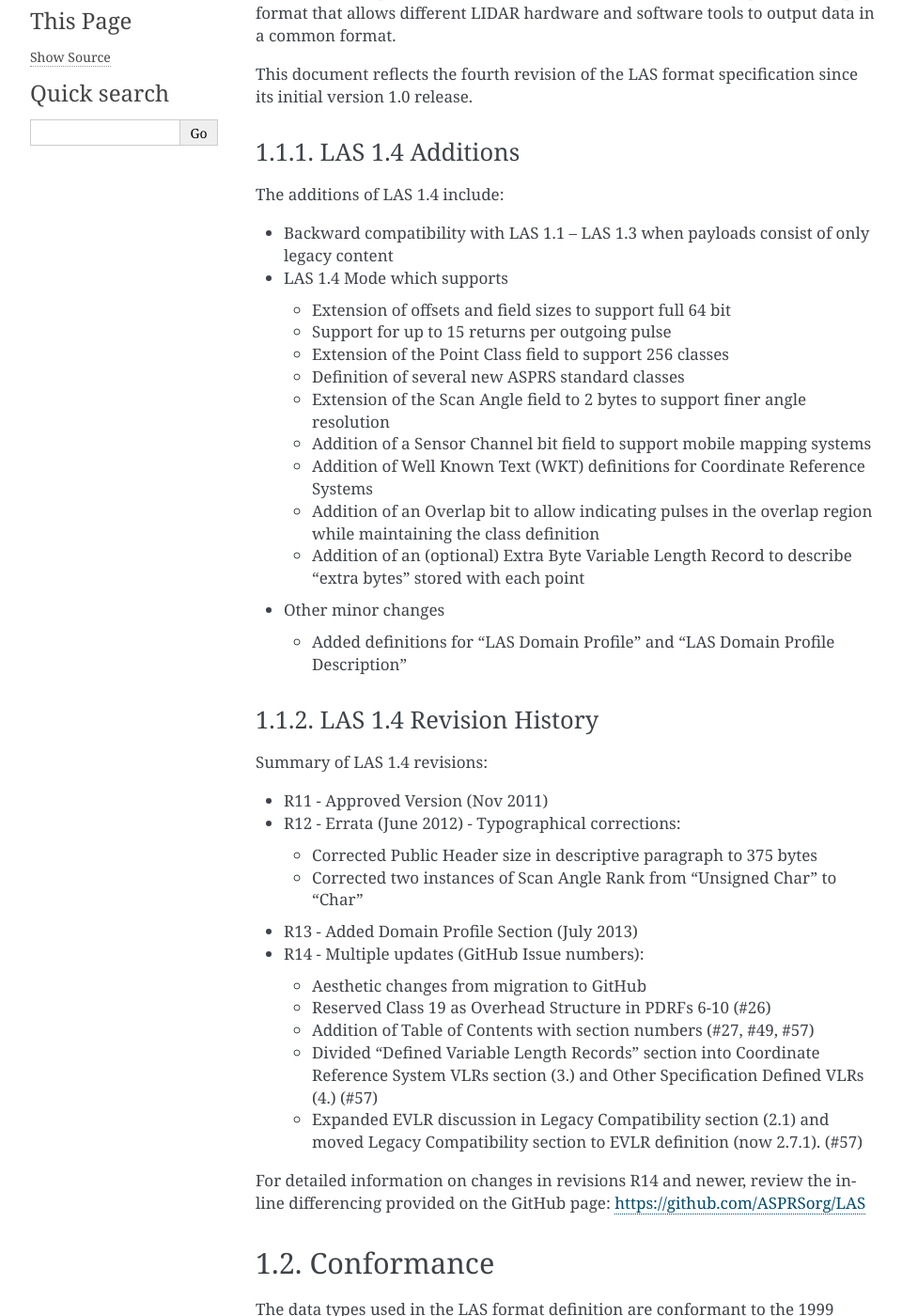
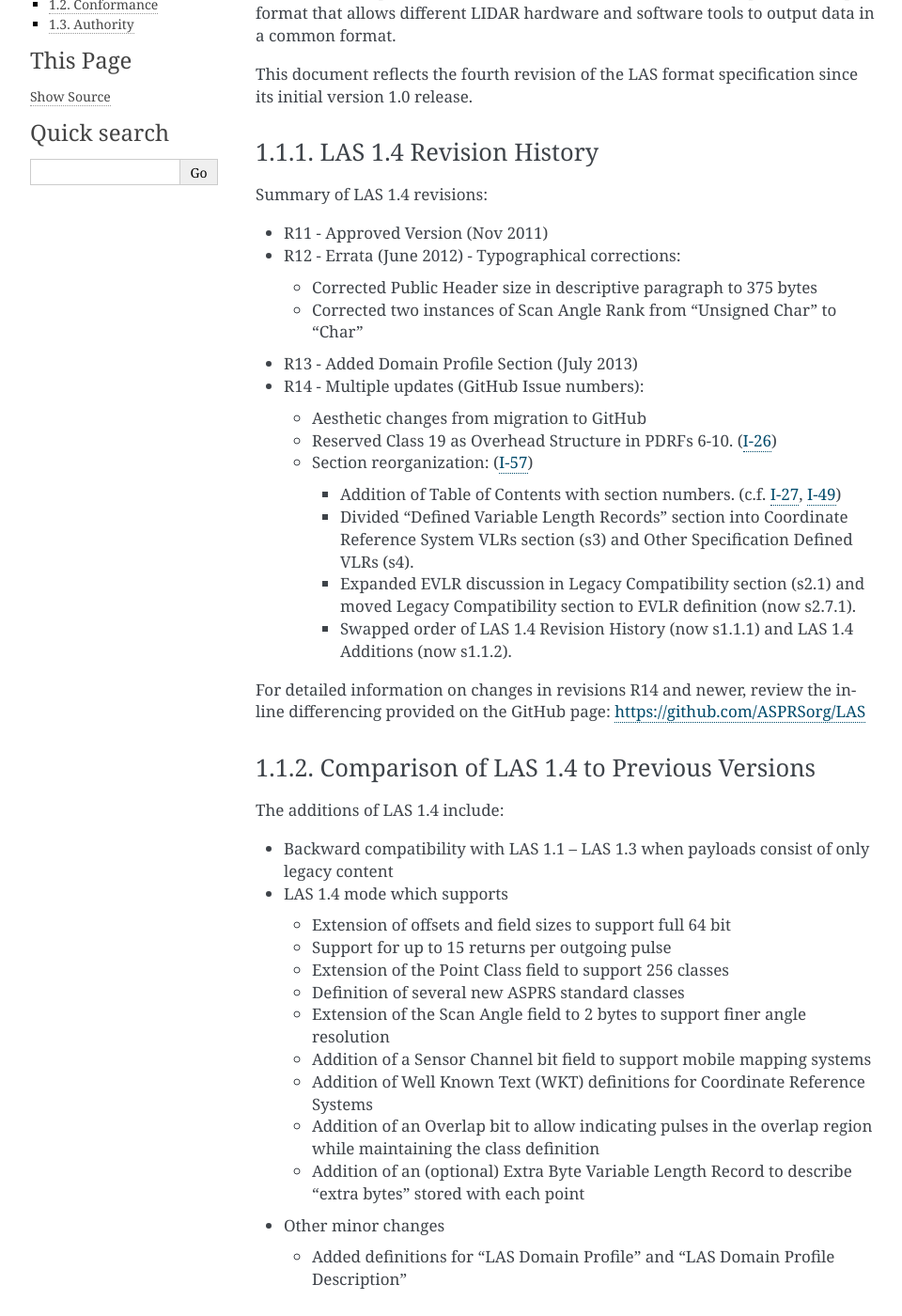
Before and after one commit to ASPRSorg/LAS, a Sphinx documentation site: the page built from source/01_intro.txt, in a window 1280 px wide and 1400 px high, scrolled down 268 px. Shown: the whole window at 94% size, without its empty margins (148-1108 px from the left). Built offline with Sphinx 7.4.7, drawn with Linux system fonts in a browser that asks for light colours; some of the changed lines change nothing that is shown; some of the changed text lies outside the part shown.

Commit message:
Swapped order of LAS 1.4 Revision History and LAS 1.4 Additions. Renamed "LAS 1.4 Additions" to "Comparison of LAS 1.4 to Previous Versions". Added issue links to changelog in 01_intro.txt.

```diff
--- a/source/01_intro.txt
+++ b/source/01_intro.txt
@@ -14,14 +14,50 @@
 This document reflects the fourth revision of the LAS format specification
 since its initial version 1.0 release.
 
-LAS 1.4 Additions
+
+LAS 1.4 Revision History
+~~~~~~~~~~~~~~~~~~~~~~~~~~~~~~~~~~~~~~~~~~~~~~~~~~~~~~~~~~~~~~~~~~~~~~~~~~~~~~~~
+
+Summary of LAS 1.4 revisions:
+
+* R11 - Approved Version (Nov 2011)
+* R12 - Errata (June 2012) - Typographical corrections:
+
+  * Corrected Public Header size in descriptive paragraph to 375 bytes
+  * Corrected two instances of Scan Angle Rank from "Unsigned Char" to "Char"
+
+* R13 - Added Domain Profile Section (July 2013)
+* R14 - Multiple updates (GitHub Issue numbers):
+
+  * Aesthetic changes from migration to GitHub
+  * Reserved Class 19 as Overhead Structure in PDRFs 6-10.
+    (`I-26 <https://github.com/ASPRSorg/LAS/issues/26>`_)
+  * Section reorganization:
+    (`I-57 <https://github.com/ASPRSorg/LAS/issues/57>`_)
+
+    * Addition of Table of Contents with section numbers. (c.f.
+      `I-27 <https://github.com/ASPRSorg/LAS/issues/27>`_,
+      `I-49 <https://github.com/ASPRSorg/LAS/issues/49>`_)
+    * Divided "Defined Variable Length Records" section into Coordinate
+      Reference System VLRs section (s3) and Other Specification Defined
+      VLRs (s4).
+    * Expanded EVLR discussion in Legacy Compatibility section (s2.1) and moved
+      Legacy Compatibility section to EVLR definition (now s2.7.1).
+    * Swapped order of LAS 1.4 Revision History (now s1.1.1) and
+      LAS 1.4 Additions (now s1.1.2).
+
+For detailed information on changes in revisions R14 and newer, review the
+inline differencing provided on the GitHub page: https://github.com/ASPRSorg/LAS
+
+
+Comparison of LAS 1.4 to Previous Versions
 ~~~~~~~~~~~~~~~~~~~~~~~~~~~~~~~~~~~~~~~~~~~~~~~~~~~~~~~~~~~~~~~~~~~~~~~~~~~~~~~~
 
 The additions of LAS 1.4 include:
 
 * Backward compatibility with LAS 1.1 – LAS 1.3 when payloads consist of only
   legacy content
-* LAS 1.4 Mode which supports
+* LAS 1.4 mode which supports
 
   * Extension of offsets and field sizes to support full 64 bit
   * Support for up to 15 returns per outgoing pulse
@@ -41,36 +77,13 @@
   * Added definitions for "LAS Domain Profile" and "LAS Domain Profile
     Description"
 
-LAS 1.4 Revision History
-~~~~~~~~~~~~~~~~~~~~~~~~~~~~~~~~~~~~~~~~~~~~~~~~~~~~~~~~~~~~~~~~~~~~~~~~~~~~~~~~
-
-Summary of LAS 1.4 revisions:
-
-* R11 - Approved Version (Nov 2011)
-* R12 - Errata (June 2012) - Typographical corrections:
-
-  * Corrected Public Header size in descriptive paragraph to 375 bytes
-  * Corrected two instances of Scan Angle Rank from "Unsigned Char" to "Char"
-
-* R13 - Added Domain Profile Section (July 2013)
-* R14 - Multiple updates (GitHub Issue numbers):
-
-  * Aesthetic changes from migration to GitHub
-  * Reserved Class 19 as Overhead Structure in PDRFs 6-10 (#26)
-  * Addition of Table of Contents with section numbers (#27, #49, #57)
-  * Divided "Defined Variable Length Records" section into Coordinate Reference
-    System VLRs section (3.) and Other Specification Defined VLRs (4.) (#57)
-  * Expanded EVLR discussion in Legacy Compatibility section (2.1) and moved
-    Legacy Compatibility section to EVLR definition (now 2.7.1). (#57)
-
-For detailed information on changes in revisions R14 and newer, review the
-inline differencing provided on the GitHub page: https://github.com/ASPRSorg/LAS
 
 Conformance
 ................................................................................
 
 The data types used in the LAS format definition are conformant to the 1999
 ANSI C Language Specification (ANSI/ISO/IEC 9899:1999 ("C99").
+
 
 Authority
 ................................................................................
```
